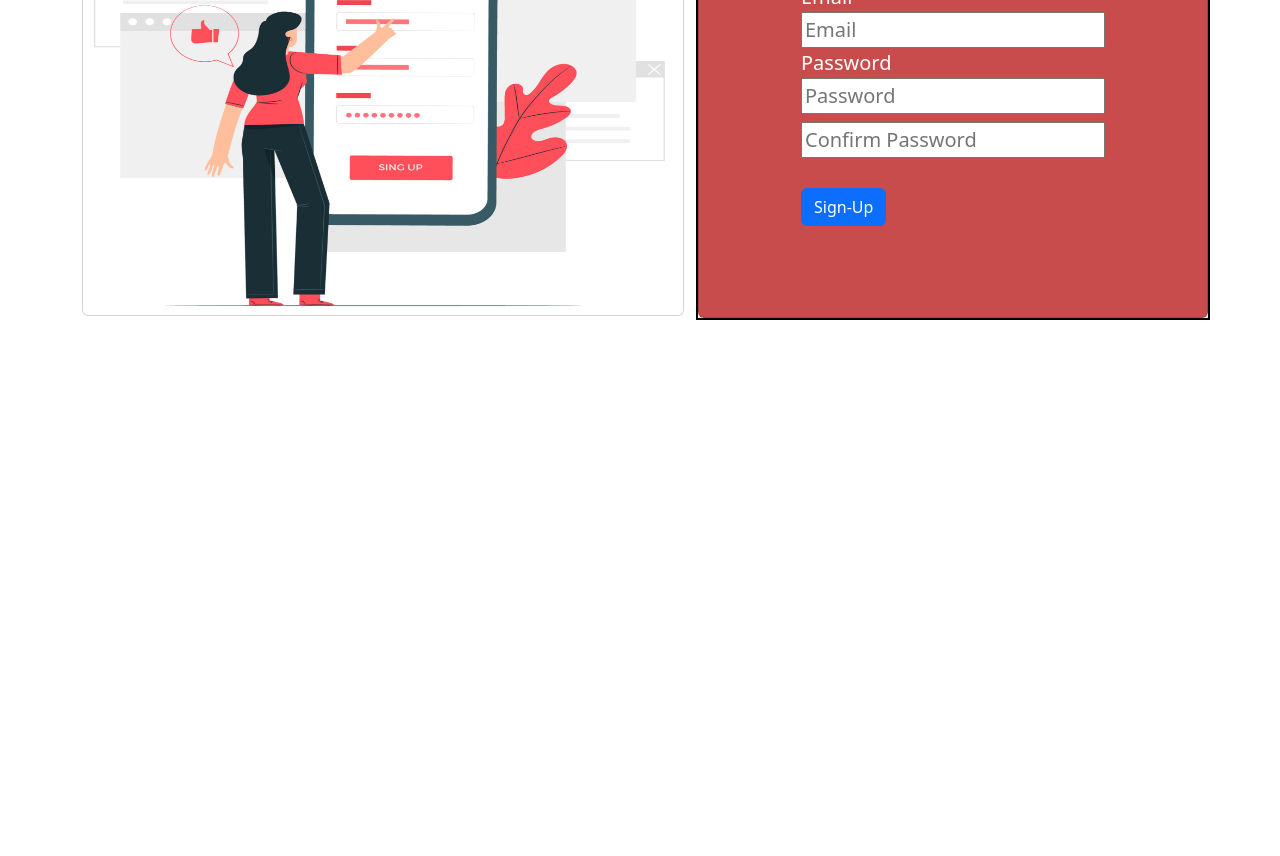
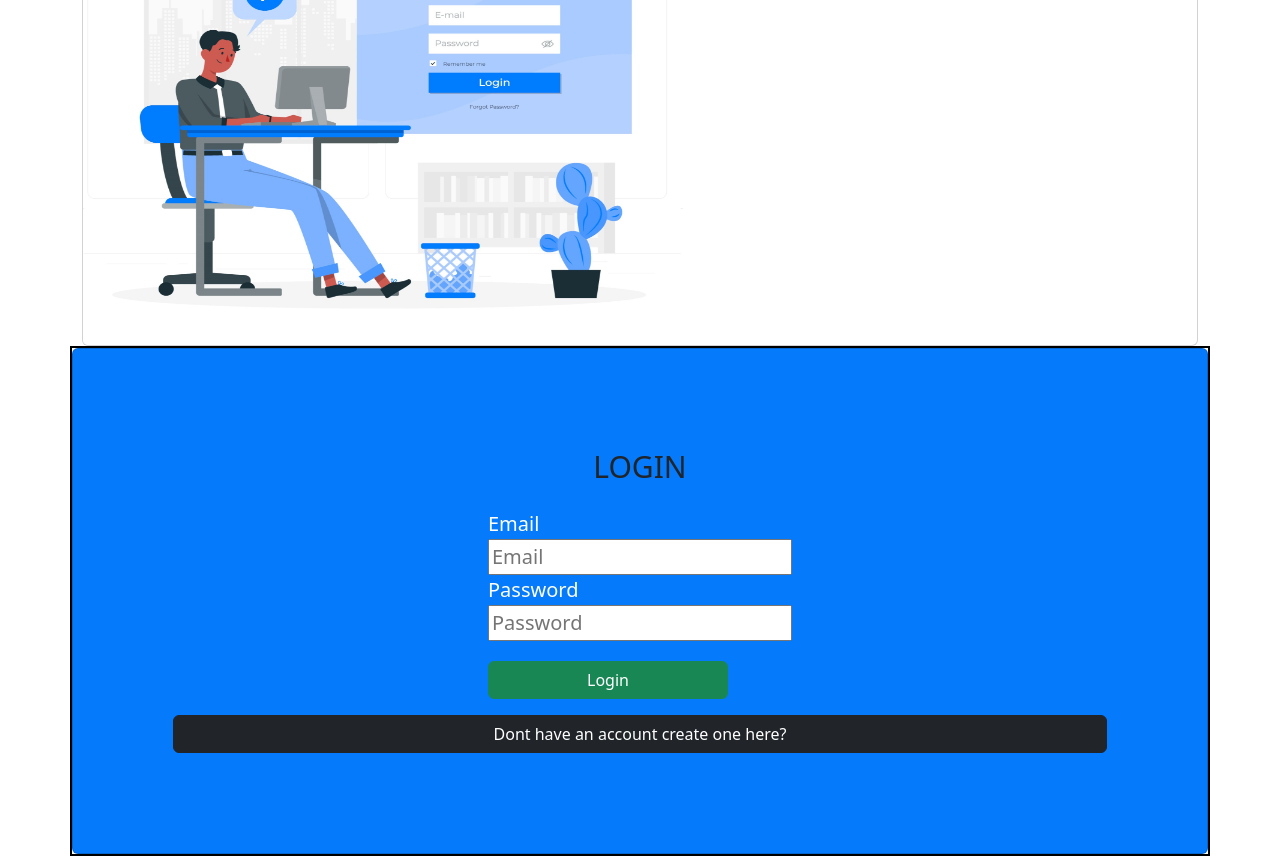
Before and after one commit to Naveen5676/Mail-Box-Client, a React (Create React App) app: page /Auth in a window 1280 px wide. Shown: the part 260-1116 px from the top of the page. Before the commit the page ends 800 px from the top, so only its background shows below. Built offline with nearby package versions, Linux system fonts and the light colour scheme.

Commit message:
Login Screen

```diff
--- a/package.json
+++ b/package.json
@@ -10,6 +10,7 @@
     "react": "^18.2.0",
     "react-bootstrap": "^2.9.1",
     "react-dom": "^18.2.0",
+    "react-router-dom": "^5.3.4",
     "react-scripts": "5.0.1",
     "web-vitals": "^2.1.4"
   },
--- a/src/App.js
+++ b/src/App.js
@@ -2,12 +2,21 @@ import "./App.css";
 import { Fragment } from "react";
 import Headers from "./Components/UI/Header";
 import AuthPage from "./Components/Pages/Auth-page";
+import Home from "./Components/Pages/Home";
+import { Route, Switch } from "react-router-dom/cjs/react-router-dom.min";
 
 function App() {
   return (
     <Fragment>
       <Headers />
-      <AuthPage />
+      <Switch>
+        <Route path="/Auth">
+          <AuthPage />
+        </Route>
+        <Route path="/Home">
+          <Home />
+        </Route>
+      </Switch>
     </Fragment>
   );
 }
--- a/src/Components/Pages/Auth-page.js
+++ b/src/Components/Pages/Auth-page.js
@@ -1,22 +1,55 @@
-import React, { Fragment, useRef } from "react";
+import React, { Fragment, useRef, useState } from "react";
 import { Container, Row, Col, Card, Button } from "react-bootstrap";
 import "bootstrap/dist/css/bootstrap.css";
 import signup from "../../Assets/signup2.jpg";
+import login from "../../Assets/login.jpg";
+import { useHistory } from "react-router-dom";
 
 const AuthPage = () => {
+  const [loginsignup, setloginsignup] = useState(true);
   let enetredemail = useRef();
   let enteredpwd = useRef();
   let reenteredpwd = useRef();
+  let history = useHistory();
 
   const submitHandler = (e) => {
     e.preventDefault();
 
     // Check if passwords match
-    if (enteredpwd.current.value !== reenteredpwd.current.value) {
+    let renterdpwd; // Declare renterdpwd outside the block
+
+    if (!loginsignup) {
+      renterdpwd = reenteredpwd.current.value; // Assign value inside the block
+    }
+
+    if (loginsignup) {
+      fetch(
+        "https://identitytoolkit.googleapis.com/v1/accounts:signInWithPassword?key=AIzaSyA20QgzIbGGBJE2GjAckzUje0TsQ023o2M",
+        {
+          method: "POST",
+          body: JSON.stringify({
+            email: enetredemail.current.value,
+            password: enteredpwd.current.value,
+            returnSecureToken: true,
+          }),
+        }
+      )
+        .then((res) => {
+          if (res.ok) {
+            alert("logged in successfully");
+            history.replace("/home");
+          } else {
+            throw new Error("error while login");
+          }
+        })
+        .catch((err) => {
+          console.log(err);
+        });
+    } else {
+      if (enteredpwd.current.value !== renterdpwd) {
         alert("Passwords do not match");
         return;
       }
-
       fetch(
         "https://identitytoolkit.googleapis.com/v1/accounts:signUp?key=AIzaSyA20QgzIbGGBJE2GjAckzUje0TsQ023o2M",
         {
@@ -39,6 +72,11 @@ const AuthPage = () => {
         .catch((err) => {
           console.log(err);
         });
+    }
+  };
+
+  const loginorsignupbtnHandler = () => {
+    setloginsignup((preValue) => !preValue);
   };
 
   return (
@@ -48,17 +86,20 @@ const AuthPage = () => {
           <Col>
             <Card>
               <Card.Img
-                src={signup}
-                style={{ height: "470px", width: "600px" }}
+                src={loginsignup ? login : signup}
+                style={{ height: "500px", width: "600px" }}
               />
             </Card>
           </Col>
           <Col className="px-0" style={{ border: "2px solid black" }}>
             <Card
-              style={{ backgroundColor: "rgb(201, 76, 76)", padding: "75px" }}
+              style={{
+                backgroundColor: loginsignup ? "#057afb" : "rgb(201, 76, 76)",
+                padding: loginsignup ? "100px" : "80px",
+              }}
             >
               <Card.Title className="text-center" style={{ fontSize: "30px" }}>
-                Sign Up
+                {loginsignup ? "LOGIN" : "SIGN-UP"}
               </Card.Title>
               <Card.Body className="text-white d-flex flex-column align-items-center">
                 <form
@@ -68,7 +109,12 @@ const AuthPage = () => {
                 >
                   <label>Email</label>
                   <br />
-                  <input type="email" placeholder="Email" ref={enetredemail} />
+                  <input
+                    type="email"
+                    placeholder="Email"
+                    ref={enetredemail}
+                    required
+                  />
                   <br />
                   <label>Password</label>
                   <br />
@@ -76,19 +122,35 @@ const AuthPage = () => {
                     type="password"
                     placeholder="Password"
                     ref={enteredpwd}
+                    required
                   />
                   <br />
+                  {!loginsignup && (
                     <input
                       type="password"
                       placeholder="Confirm Password"
                       className="mt-2"
                       ref={reenteredpwd}
+                      {...(loginsignup
+                        ? { required: false }
+                        : { required: true })}
                     ></input>
-                  <br />
-                  <br />
-                  <Button type="submit">Sign-Up</Button>
+                  )}
+                  {!loginsignup && <br />}
+                  <Button
+                    type="submit"
+                    variant="success"
+                    style={{ width: "240px", marginTop: "20px" }}
+                  >
+                    {loginsignup ? "Login" : "Sign-Up"}
+                  </Button>
                 </form>
               </Card.Body>
+              <Button variant="dark" onClick={loginorsignupbtnHandler}>
+                {loginsignup
+                  ? "Dont have an account create one here?"
+                  : "Have an account Login Click Here?"}
+              </Button>
             </Card>
           </Col>
         </Row>
--- /dev/null
+++ b/src/Components/Pages/Home.js
@@ -0,0 +1,10 @@
+import React, { Fragment } from "react";
+
+const Home = () => {
+  return (
+    <Fragment>
+      <h1>Welcome To Mail Login Page</h1>
+    </Fragment>
+  );
+};
+export default Home;
--- a/src/index.js
+++ b/src/index.js
@@ -3,12 +3,13 @@ import ReactDOM from 'react-dom/client';
 import './index.css';
 import App from './App';
 import reportWebVitals from './reportWebVitals';
+import { BrowserRouter } from "react-router-dom";
 
 const root = ReactDOM.createRoot(document.getElementById('root'));
 root.render(
-  <React.StrictMode>
+  <BrowserRouter>
     <App />
-  </React.StrictMode>
+  </BrowserRouter>
 );
 
 // If you want to start measuring performance in your app, pass a function
```
Also changed, not shown: src/Assets/login.jpg (added), 1 other file (tests, documents, lock files or other folders). Lines whose indentation alone changed are shown as unchanged.
